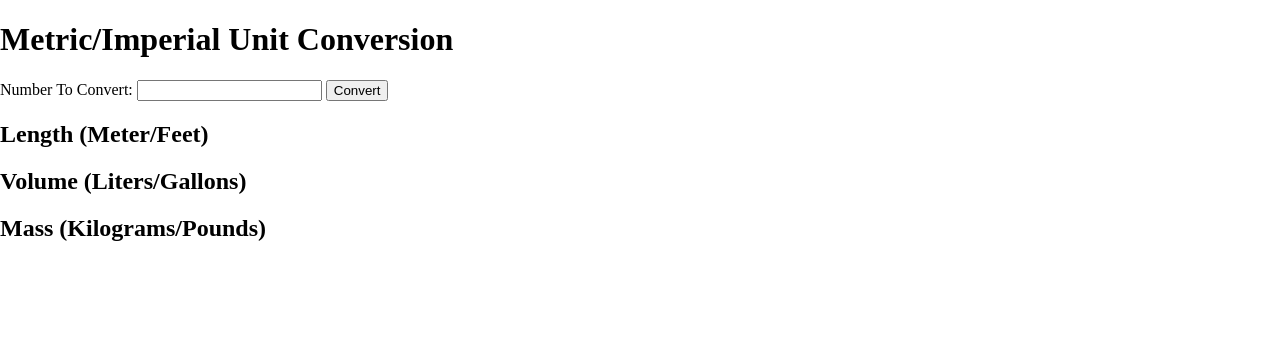
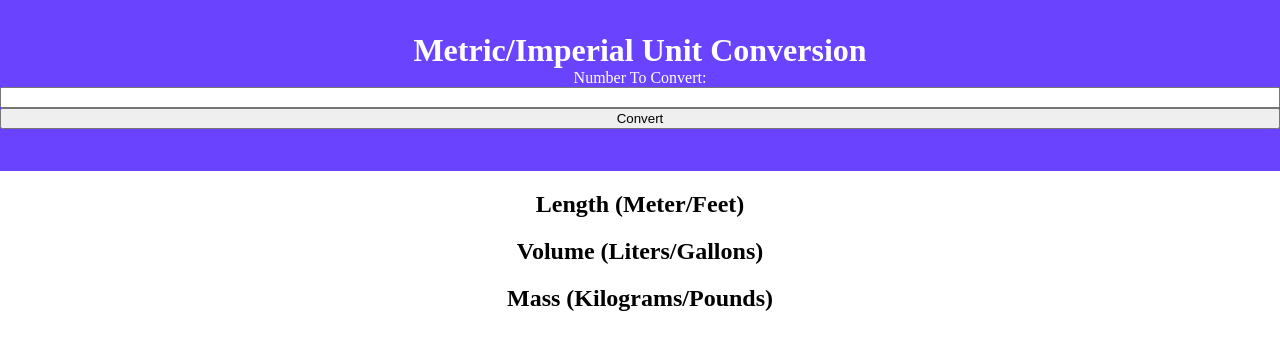
Before and after one commit to rontep/unit-conversion, a website built with Vite: page index.html in a window 1280 px wide. Built offline with nearby package versions, Linux system fonts and the light colour scheme.

Commit message:
Add container div for top part of page, start to style in CSS.

```diff
--- a/index.css
+++ b/index.css
@@ -1,3 +1,17 @@
 body {
     margin: 0;
+    text-align: center;
 }
+
+#input-container {
+    display: flex;
+    flex-direction: column;
+    background-color: #6943FF;
+    color: #FFF;
+    padding: 32px 0 42px;
+}
+
+h1 {
+
+    margin: inherit;
+}
--- a/index.html
+++ b/index.html
@@ -7,10 +7,13 @@
         <title>Metric/Imperial Unit Conversion</title>
     </head>
     <body>
-        <h1>Metric/Imperial Unit Conversion</h1>
-        <label for="number-to-convert">Number To Convert:</label>
-        <input type="number" name="number-to-convert" id="input-box">
-        <button id="convert-btn" type="button">Convert</button>
+        <div id="input-container">
+            <h1>Metric/Imperial Unit Conversion</h1>
+            <label for="number-to-convert">Number To Convert:</label>
+            <input type="number" name="number-to-convert" id="input-box">
+            <button id="convert-btn" type="button">Convert</button>
+        </div>
+
 
         <div id="length-container">
             <h2>Length (Meter/Feet)</h2>
```
